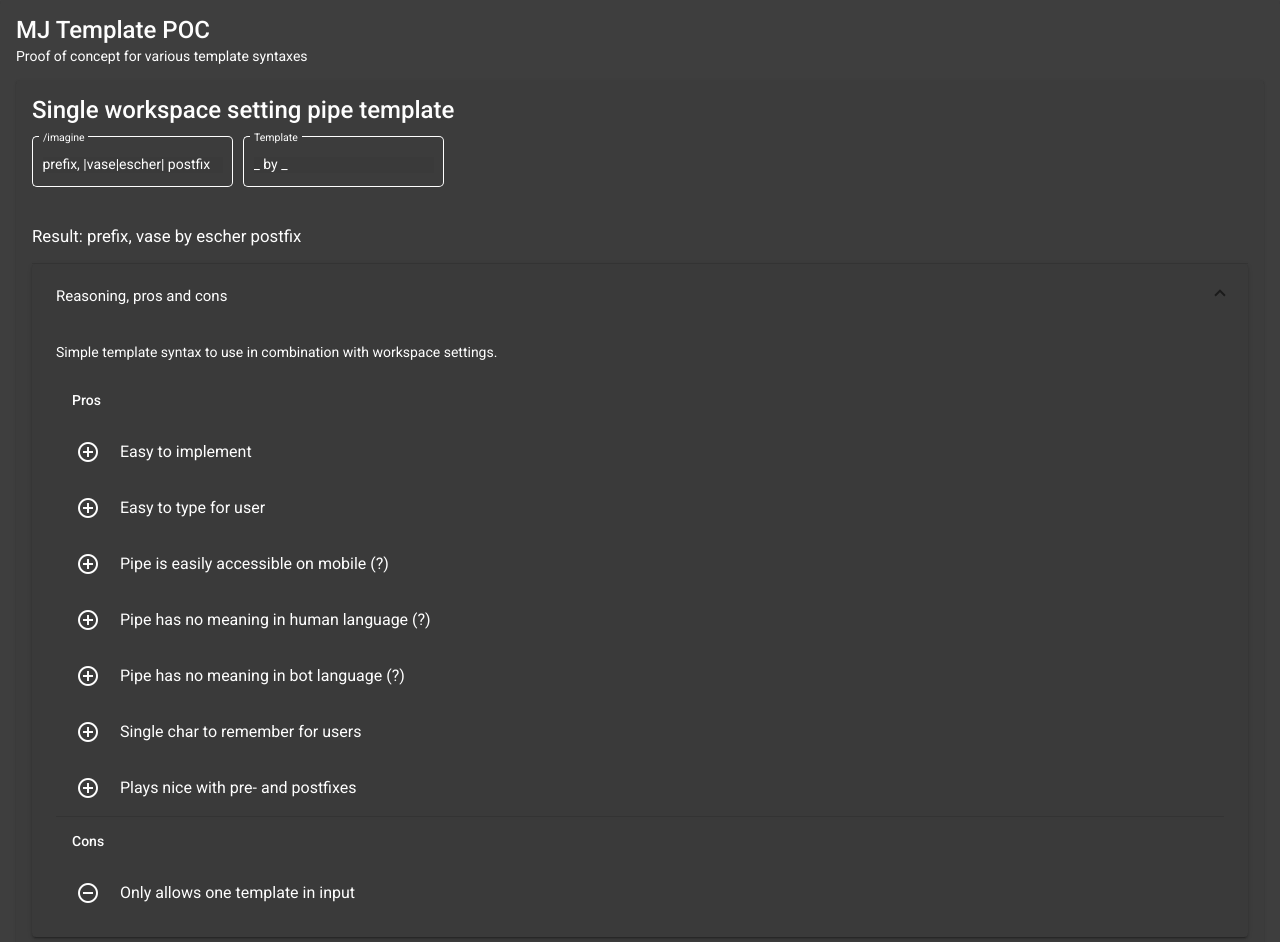
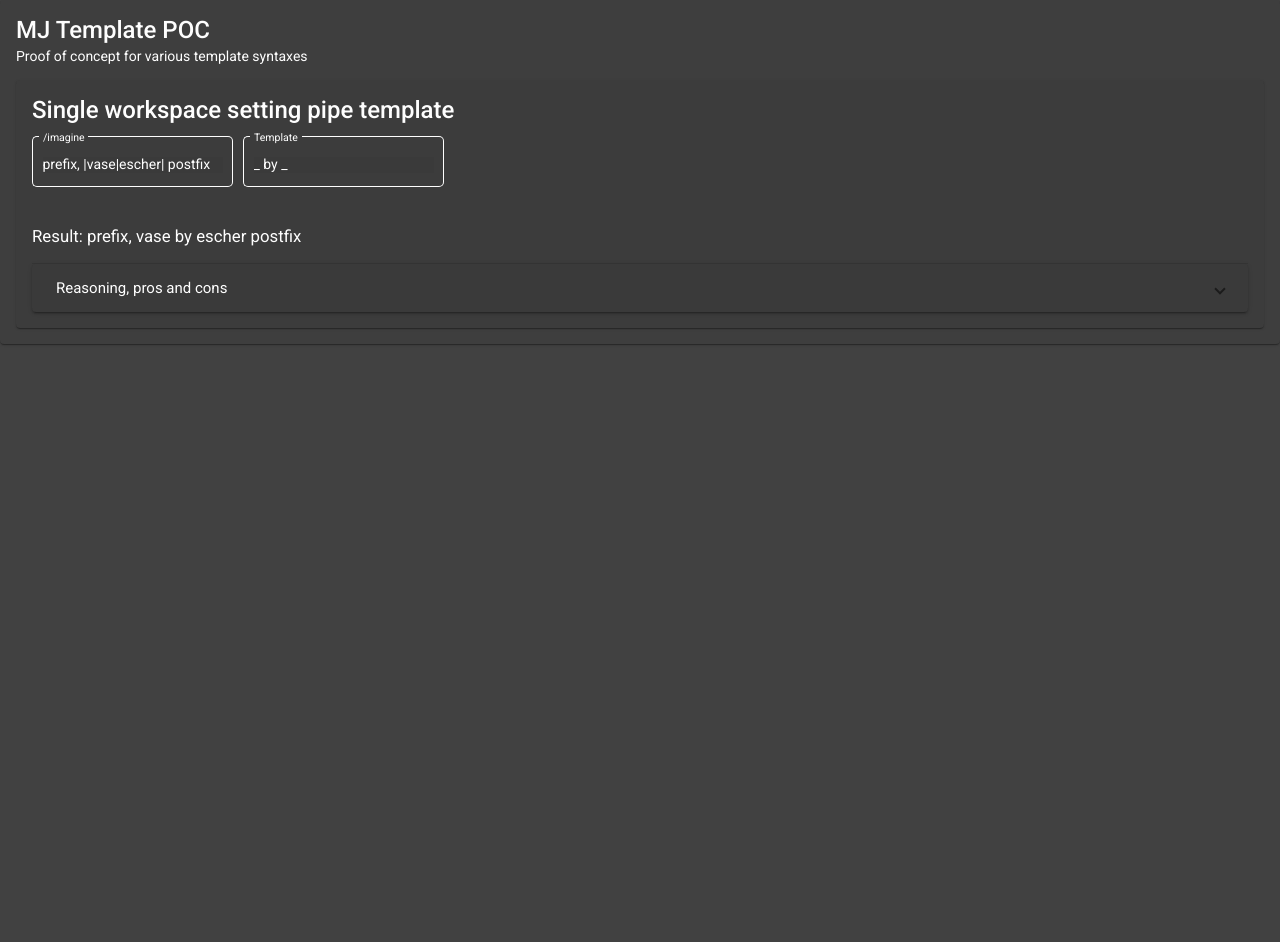
Before and after one commit to Jonathan-Ironman/MJ-Templates, an Angular app: page / in a window 1280 px wide. Shown: the top 942 px of the page. After the commit the page ends 800 px from the top, so only its background shows below. Built offline with nearby package versions, Linux system fonts and the light colour scheme; what @angular/material-moment-adapter would draw is missing.

Commit message:
Move title to .ts

```diff
--- a/src/app/components/workspace-setting-pipe-template/workspace-setting-pipe-template.component.html
+++ b/src/app/components/workspace-setting-pipe-template/workspace-setting-pipe-template.component.html
@@ -1,5 +1,5 @@
 <mat-card>
-    <mat-card-title>Single workspace setting pipe template</mat-card-title>
+    <mat-card-title>{{ title }}</mat-card-title>
     <mat-card-content>
         <form>
             <mat-form-field appearance="outline">
@@ -18,7 +18,7 @@
         <mat-divider></mat-divider>
 
         <mat-accordion>
-            <mat-expansion-panel expanded>
+            <mat-expansion-panel>
                 <mat-expansion-panel-header>
                     <mat-panel-title>
                         <span>Reasoning, pros and cons</span>
--- a/src/app/components/workspace-setting-pipe-template/workspace-setting-pipe-template.component.ts
+++ b/src/app/components/workspace-setting-pipe-template/workspace-setting-pipe-template.component.ts
@@ -8,6 +8,8 @@ import { combineLatest, map, Observable, startWith } from 'rxjs';
   styleUrls: ['./workspace-setting-pipe-template.component.scss'],
 })
 export class WorkspaceSettingPipeTemplateComponent implements OnInit {
+  title = 'Single workspace setting pipe template';
+
   defaultInput = 'prefix, |vase|escher| postfix';
   defaultTemplate = '_ by _';
 
```
